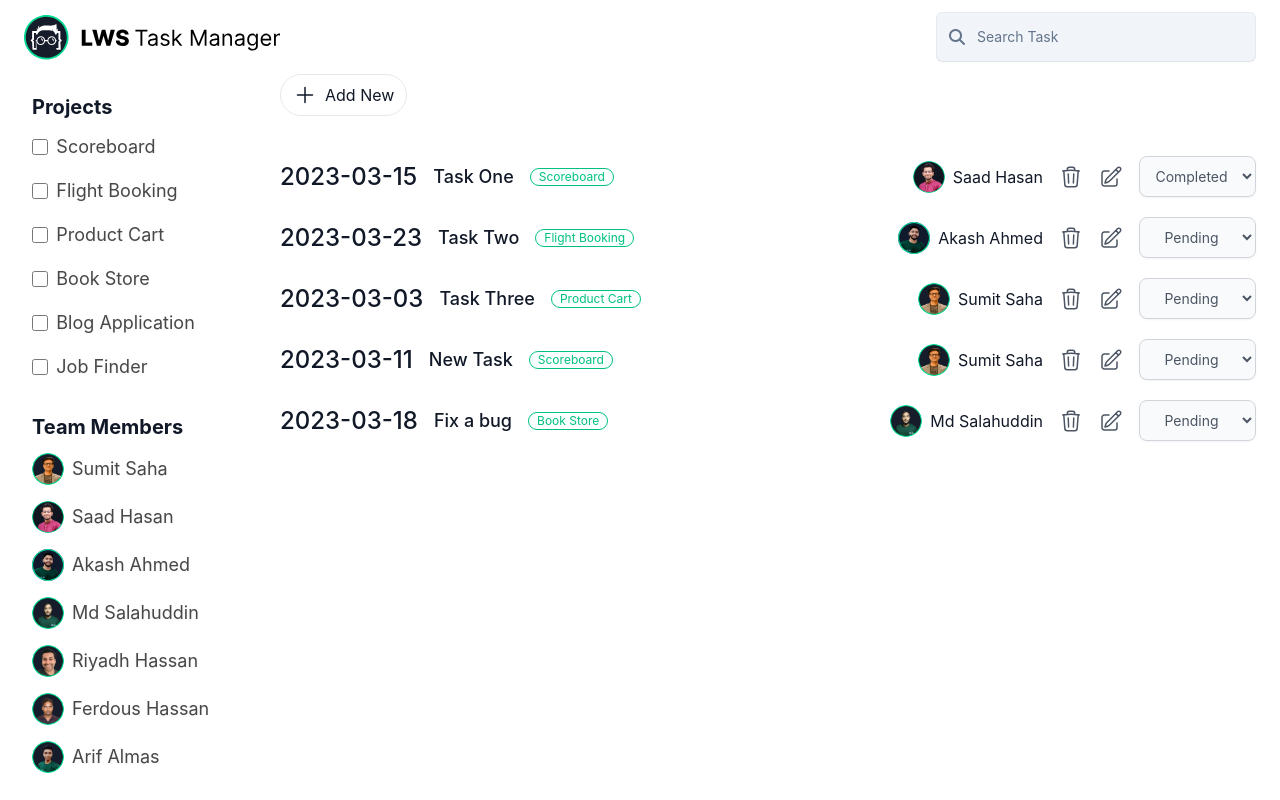
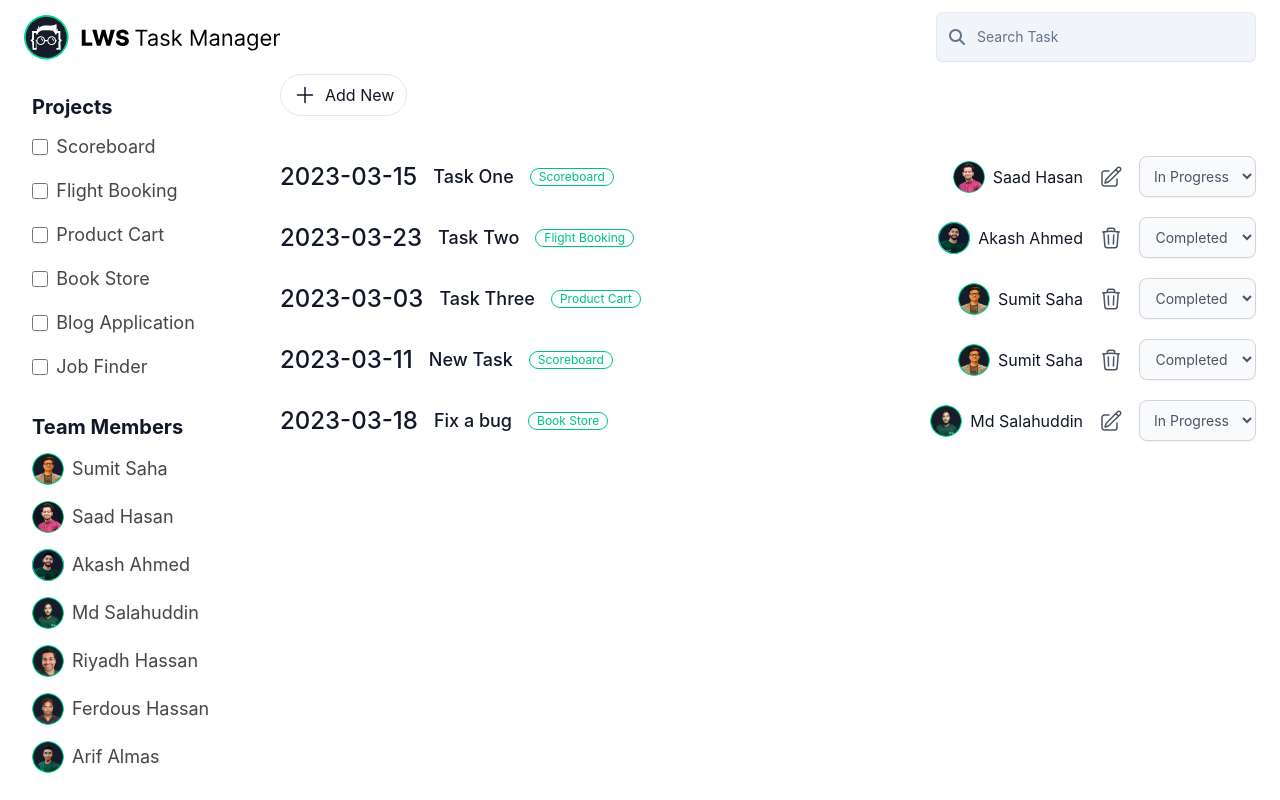
Before and after one commit to hasanulhasan/task-manager-rtk-query, a React (Create React App) app: page / in a window 1280 px wide. Built offline with nearby package versions, Linux system fonts and the light colour scheme; data requests are answered from the project's data file.

Commit message:
status change optimised

```diff
--- a/server/db.json
+++ b/server/db.json
@@ -83,7 +83,7 @@
       },
       "deadline": "2023-03-15",
       "id": 1,
-      "status": "complete"
+      "status": "inProgress"
     },
     {
       "taskName": "Task Two",
@@ -98,7 +98,8 @@
         "colorClass": "color-flight"
       },
       "deadline": "2023-03-23",
-      "id": 2
+      "id": 2,
+      "status": "complete"
     },
     {
       "taskName": "Task Three",
@@ -113,7 +114,8 @@
         "colorClass": "color-productCart"
       },
       "deadline": "2023-03-03",
-      "id": 3
+      "id": 3,
+      "status": "complete"
     },
     {
       "taskName": "New Task",
@@ -128,7 +130,8 @@
         "colorClass": "color-scoreboard"
       },
       "deadline": "2023-03-11",
-      "id": 4
+      "id": 4,
+      "status": "complete"
     },
     {
       "taskName": "Fix a bug",
@@ -144,7 +147,7 @@
         "colorClass": "color-bookstore"
       },
       "id": 5,
-      "status": "completed"
+      "status": "inProgress"
     }
   ]
 }
--- a/src/components/TaskList/Task.js
+++ b/src/components/TaskList/Task.js
@@ -7,7 +7,7 @@ const Task = ({ task }) => {
   const [statusChange, { isLoading, isSuccess, isError }] = useStatusChangeMutation();
 
   const handleStatusChange = (e) => {
-    console.log(e.target.value);
+    e.preventDefault();
     const currentStatus = e.target.value
     statusChange({
       id: taskId,
@@ -35,6 +35,9 @@ const Task = ({ task }) => {
           <p class="lws-task-assignedOn">{name}</p>
         </div>
         {/* <!-- delete button will not shown to the ui, until the status of the task will be completed --> */}
+        {
+          status === 'complete' ?
+            <>
               <button class="lws-delete">
                 <svg
                   fill="none"
@@ -50,6 +53,8 @@ const Task = ({ task }) => {
                   />
                 </svg>
               </button>
+            </> :
+            <>
               <button class="lws-edit">
                 <svg xmlns="http://www.w3.org/2000/svg" fill="none" viewBox="0 0 24 24" stroke-width="1.5"
                   stroke="currentColor" class="w-6 h-6 text-gray-600 hover:text-indigo-600">
@@ -57,7 +62,9 @@ const Task = ({ task }) => {
                     d="M16.862 4.487l1.687-1.688a1.875 1.875 0 112.652 2.652L10.582 16.07a4.5 4.5 0 01-1.897 1.13L6 18l.8-2.685a4.5 4.5 0 011.13-1.897l8.932-8.931zm0 0L19.5 7.125M18 14v4.75A2.25 2.25 0 0115.75 21H5.25A2.25 2.25 0 013 18.75V8.25A2.25 2.25 0 015.25 6H10" />
                 </svg>
               </button>
-        <select value={status} class="lws-status" onChange={handleStatusChange}>
+            </>
+        }
+        <select defaultValue={status} class="lws-status" onChange={handleStatusChange}>
           <option value="pending">Pending</option>
           <option value="inProgress">In Progress</option>
           <option value="complete">Completed</option>
--- a/src/features/Tasks/tasksApi.js
+++ b/src/features/Tasks/tasksApi.js
@@ -4,7 +4,8 @@ export const tasksApi = apiSlice.injectEndpoints({
   endpoints: (builder) => ({
 
     getTasks: builder.query({
-      query: () => '/tasks'
+      query: () => '/tasks',
+      providesTags: ['tasks']
     }),
 
     statusChange: builder.mutation({
@@ -12,7 +13,8 @@ export const tasksApi = apiSlice.injectEndpoints({
         url: `/tasks/${id}`,
         method: 'PATCH',
         body: data
-      })
+      }),
+      invalidatesTags: ['tasks']
     })
 
   })
--- a/src/features/api/apiSlice.js
+++ b/src/features/api/apiSlice.js
@@ -5,6 +5,6 @@ export const apiSlice = createApi({
   baseQuery: fetchBaseQuery({
     baseUrl: 'http://localhost:9000'
   }),
-  tagTypes: [],
+  tagTypes: ['tasks'],
   endpoints: (builder) => ({})
 })
```
Lines whose indentation alone changed are shown as unchanged.
